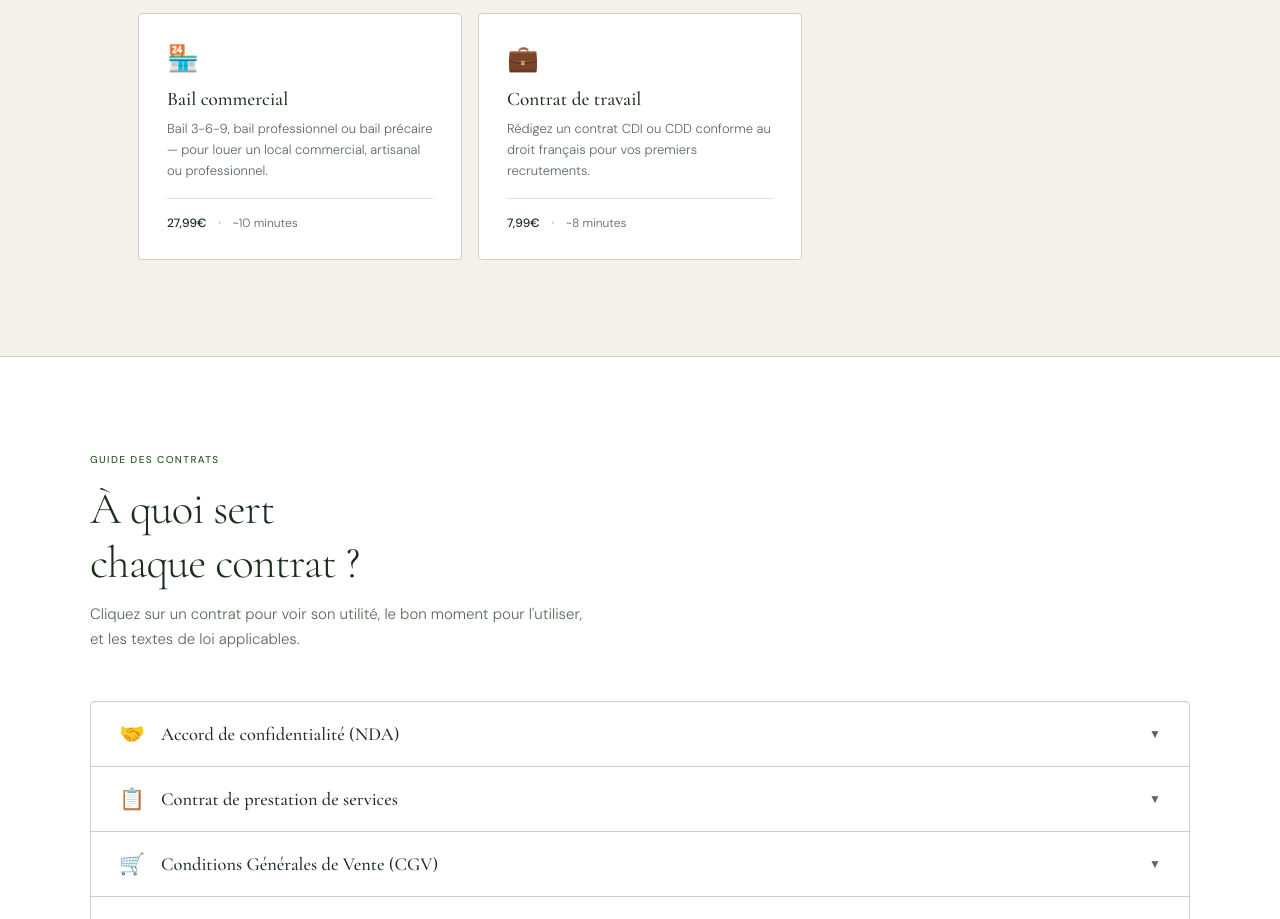
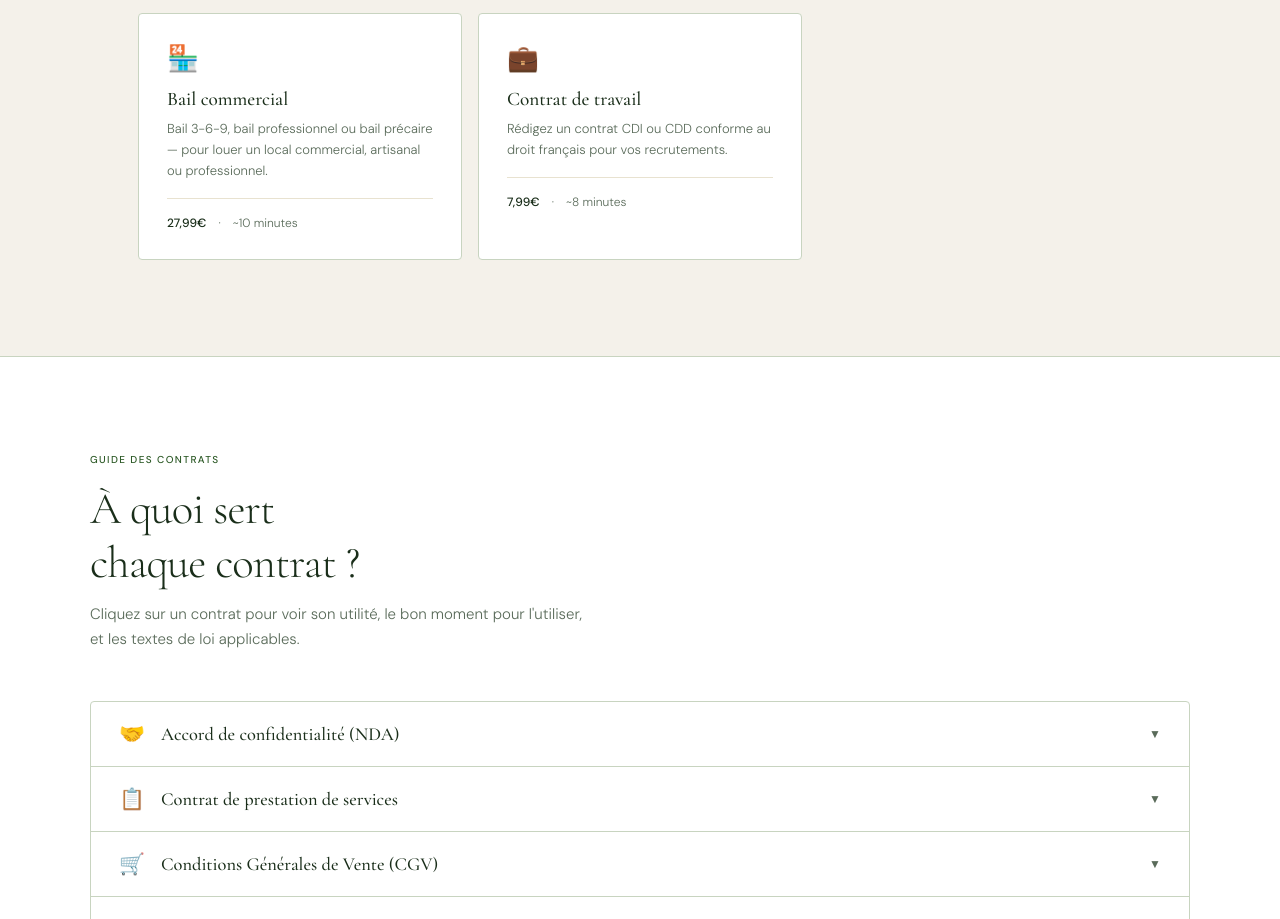
Before and after one commit to Bouga-hold/Lexgen, a plain HTML site: page index.html in a window 1280 px wide. Shown: the part 1393-2312 px from the top of the page. Drawn offline with nearby package versions, Linux system fonts and the light colour scheme.

Commit message:
Fix texte contrat travail

```diff
--- a/index.html
+++ b/index.html
@@ -671,7 +671,7 @@ nav {
     <a href="contrat-travail.html" class="contract-card available">
       <div class="contract-icon">💼</div>
       <div class="contract-name">Contrat de travail</div>
-      <div class="contract-desc">Rédigez un contrat CDI ou CDD conforme au droit français pour vos premiers recrutements.</div>
+      <div class="contract-desc">Rédigez un contrat CDI ou CDD conforme au droit français pour vos recrutements.</div>
       <div class="contract-meta">
         <span class="contract-price">7,99€</span>
         <span>·</span>
```
